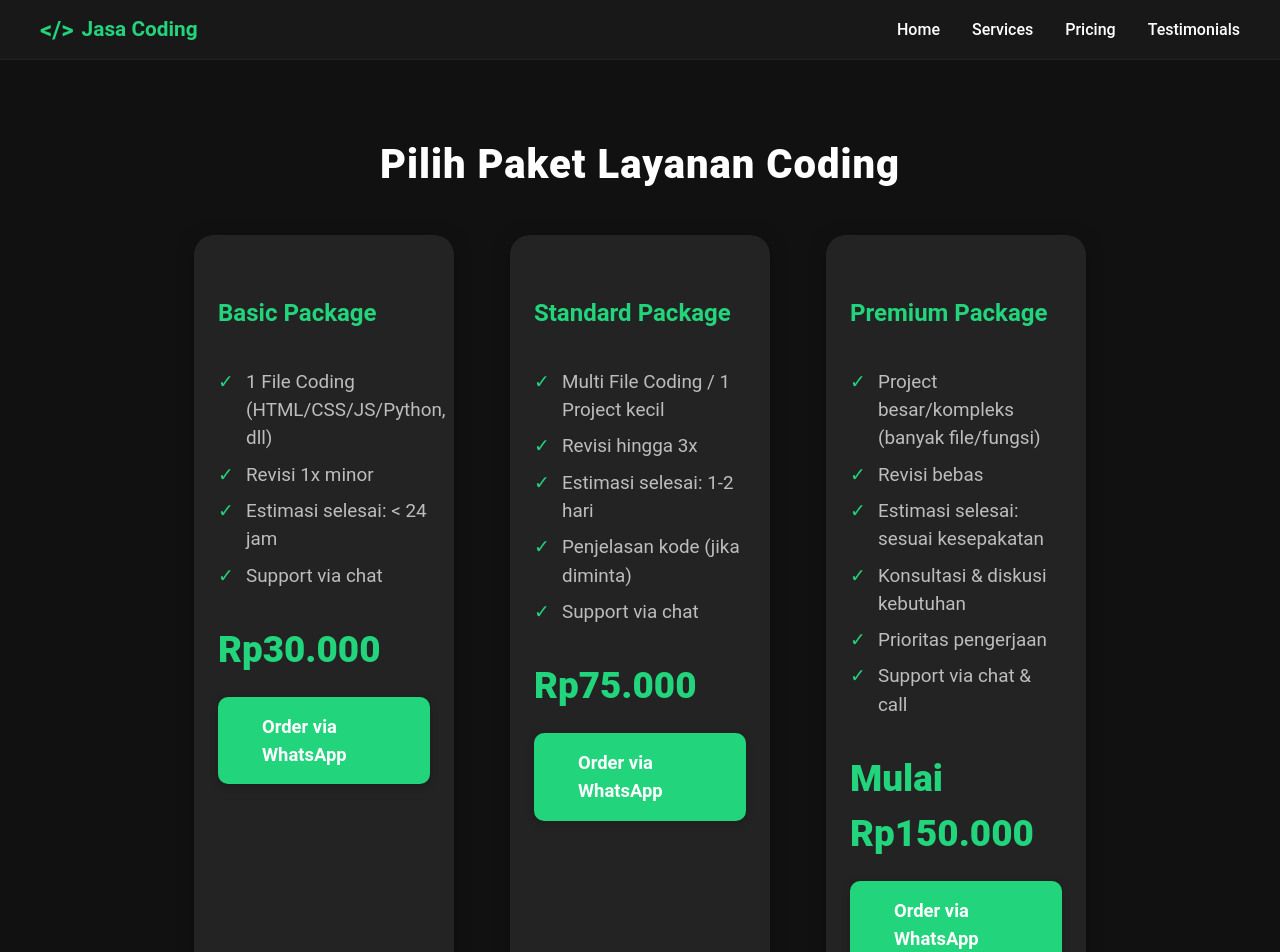
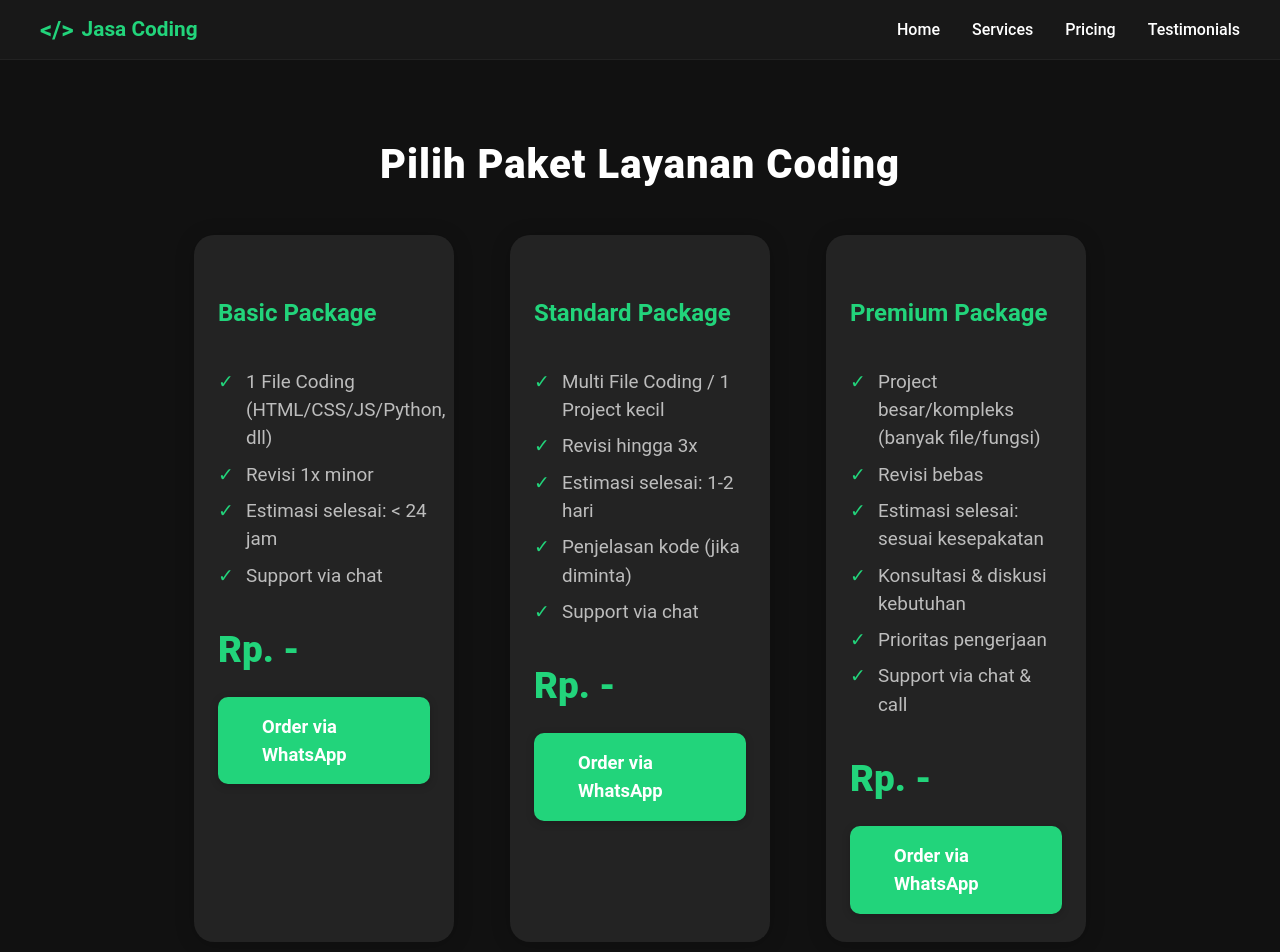
Before and after one commit to JosinBahaswan/Jasa-Coding-Uizard, a React (Vite) app: page /pricing in a window 1280 px wide. Shown: the top 952 px of the page. Built offline with nearby package versions, Linux system fonts and the light colour scheme.

Commit message:
change price

```diff
--- a/src/pages/Pricing.jsx
+++ b/src/pages/Pricing.jsx
@@ -19,7 +19,7 @@ export default function Pricing() {
               <li>Estimasi selesai: &lt; 24 jam</li>
               <li>Support via chat</li>
             </ul>
-            <div className="price">Rp30.000</div>
+            <div className="price">Rp. -</div>
             <a
               className="buy-btn"
               href="https://wa.me/6289524513205?text=Halo%20saya%20ingin%20order%20Paket%20Basic"
@@ -38,7 +38,7 @@ export default function Pricing() {
               <li>Penjelasan kode (jika diminta)</li>
               <li>Support via chat</li>
             </ul>
-            <div className="price">Rp75.000</div>
+            <div className="price">Rp. -</div>
             <a
               className="buy-btn"
               href="https://wa.me/6289524513205?text=Halo%20saya%20ingin%20order%20Paket%20Standard"
@@ -58,7 +58,7 @@ export default function Pricing() {
               <li>Prioritas pengerjaan</li>
               <li>Support via chat &amp; call</li>
             </ul>
-            <div className="price">Mulai Rp150.000</div>
+            <div className="price">Rp. -</div>
             <a
               className="buy-btn"
               href="https://wa.me/6289524513205?text=Halo%20saya%20ingin%20order%20Paket%20Premium"
```
